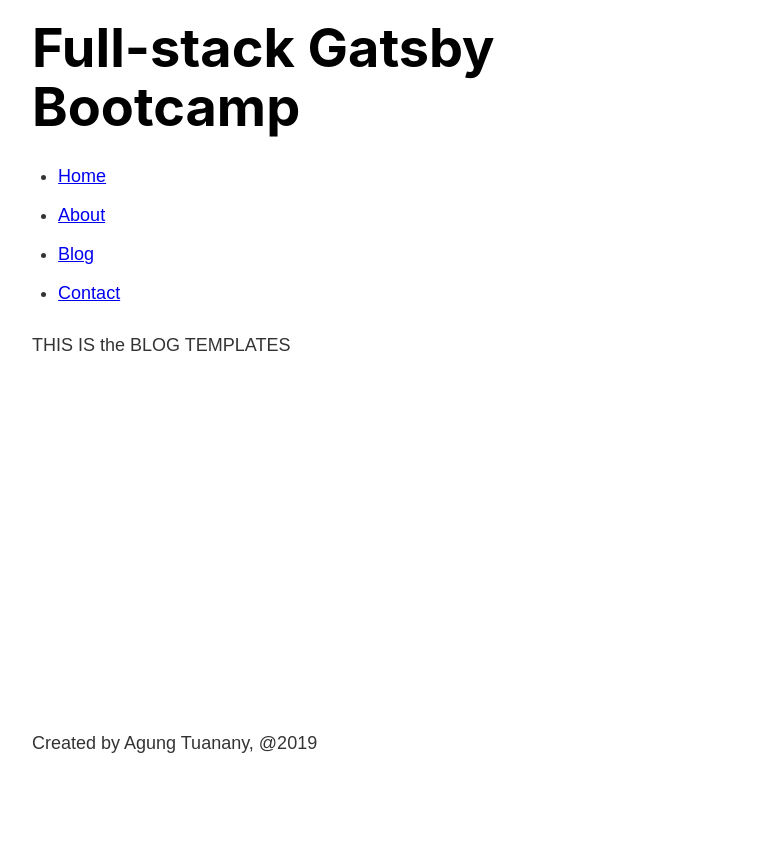
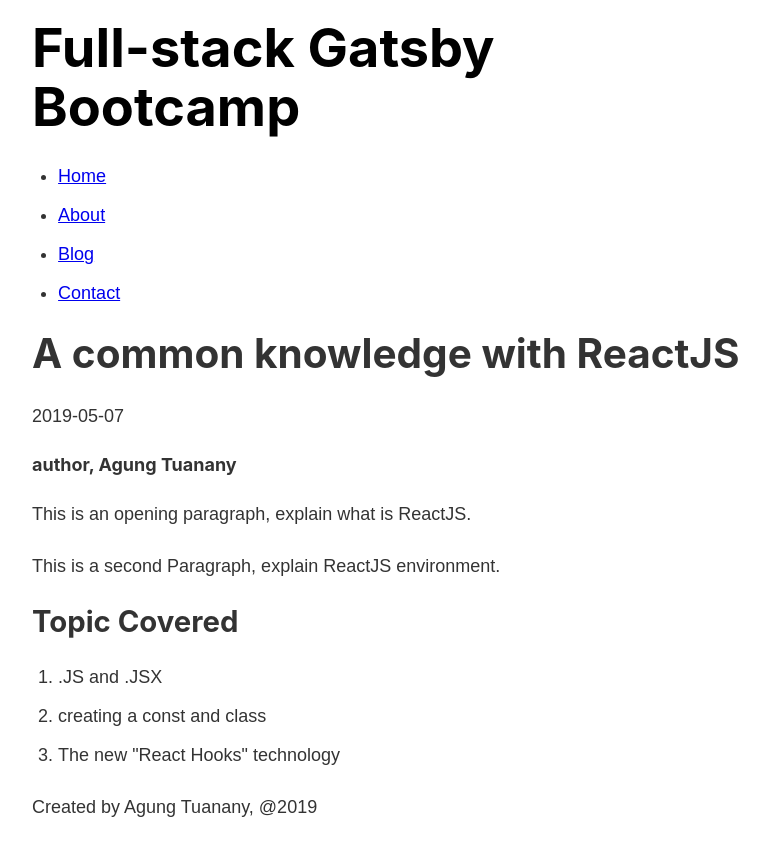
Before and after one commit to agungTuanany/gatsby-bootcamp, a Gatsby site: page /blog/react in a window 1280 px wide. Shown: the whole page, without its empty margins (251-1020 px from the left). Before the commit the page ends 800 px from the top, so only its background shows below. Built offline with nearby package versions, Linux system fonts and the light colour scheme; Gatsby itself is replaced by a stand-in of ours.

Commit message:
Rendering Post Data in Blog Template

```diff
--- a/src/blog-post/react.md
+++ b/src/blog-post/react.md
@@ -4,7 +4,7 @@
 date: "2019-05-07"
 ---
 
-This is an opening paragraph, explain wath is ReactJS.
+This is an opening paragraph, explain what is ReactJS.
 
 This is a second Paragraph, explain ReactJS environment.
 
--- a/src/templates/blog.js
+++ b/src/templates/blog.js
@@ -1,12 +1,29 @@
 import React from 'react'
+import { graphql } from 'gatsby'
 
 /* components */
 import Layout from '../components/layout'
 
-const BlogTemplate = () => {
+export const query = graphql `
+  query($slug: String!) {
+    markdownRemark(fields: { slug: { eq: $slug } }) {
+      frontmatter {
+        title
+        date
+        author
+      }
+      html
+    }
+  }
+`
+const BlogTemplate = (props) => {
   return (
     <Layout>
-      THIS  IS the BLOG TEMPLATES
+      {/* data in props.data it's mean the respons */}
+      <h1>{props.data.markdownRemark.frontmatter.title}</h1>
+      <p>{props.data.markdownRemark.frontmatter.date}</p>
+      <h4>author, {props.data.markdownRemark.frontmatter.author}</h4>
+      <div dangerouslySetInnerHTML={{ __html: props.data.markdownRemark.html }}></div>
     </Layout>
 
   )
```
